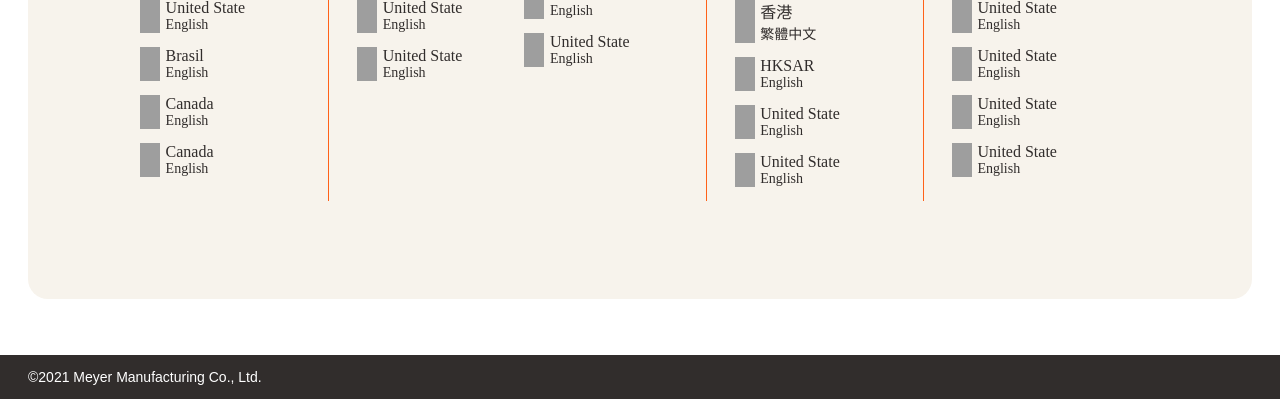
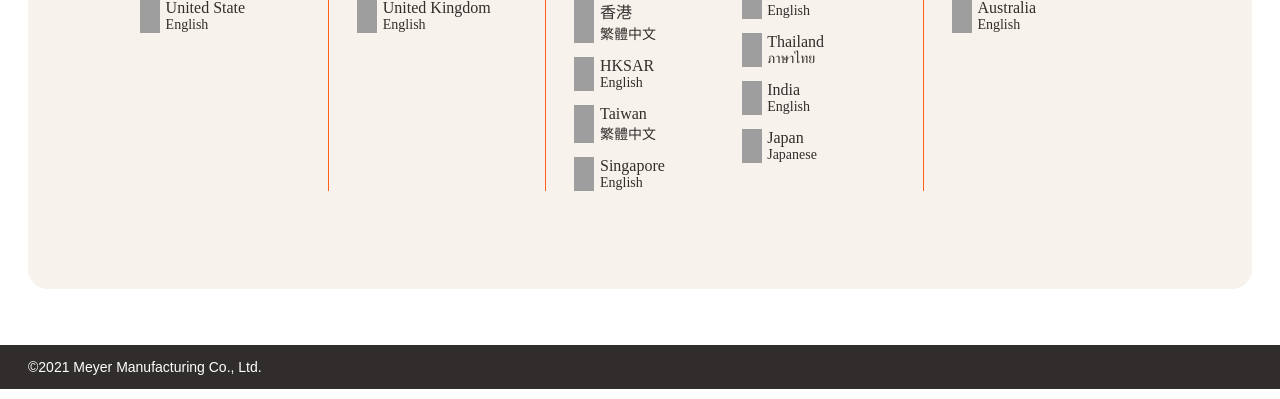
Before and after one commit to chicworkshop/demo, a plain HTML site: page index.html in a window 1280 px wide. Shown: the part 411-810 px from the top of the page. Drawn offline with nearby package versions, Linux system fonts and the light colour scheme; grey boxes are pictures that could not be loaded; a web font is replaced by a local one.

Commit message:
2021-07-01

```diff
--- a/css/style.css
+++ b/css/style.css
@@ -159,10 +159,10 @@ footer {
     max-width: none;
     margin: 0 ;
   }
-  .country-list .country.Europe {
+.country-list .country.Asia {
   	flex: 2;
   }
-  .country.Europe .list {
+  .country.Asia .list {
   	column-count: 2;
   	flex: 1;
   }
--- a/index.html
+++ b/index.html
@@ -28,35 +28,8 @@
                      <div class="list">
                         <div class="item">
                            <img src="https://cdn.shopify.com/s/files/1/0252/6029/4226/files/icn-location.svg?v=1625107937" />
-                           <a href="#">
+                           <a href="https://us.meyer.com/">
                               United State
-                              <div class="lang-sub">
-                                 English
-                              </div>
-                           </a>
-                        </div>
-                        <div class="item">
-                           <img src="https://cdn.shopify.com/s/files/1/0252/6029/4226/files/icn-location.svg?v=1625107937" />
-                           <a href="#">
-                              Brasil
-                              <div class="lang-sub">
-                                 English
-                              </div>
-                           </a>
-                        </div>
-                        <div class="item">
-                           <img src="https://cdn.shopify.com/s/files/1/0252/6029/4226/files/icn-location.svg?v=1625107937" />
-                           <a href="#">
-                              Canada
-                              <div class="lang-sub">
-                                 English
-                              </div>
-                           </a>
-                        </div>
-                        <div class="item">
-                           <img src="https://cdn.shopify.com/s/files/1/0252/6029/4226/files/icn-location.svg?v=1625107937" />
-                           <a href="#">
-                              Canada
                               <div class="lang-sub">
                                  English
                               </div>
@@ -69,35 +42,8 @@
                      <div class="list">
                         <div class="item">
                            <img src="https://cdn.shopify.com/s/files/1/0252/6029/4226/files/icn-location.svg?v=1625107937" />
-                           <a href="#">
-                              United State
-                              <div class="lang-sub">
-                                 English
-                              </div>
-                           </a>
-                        </div>
-                        <div class="item">
-                           <img src="https://cdn.shopify.com/s/files/1/0252/6029/4226/files/icn-location.svg?v=1625107937" />
-                           <a href="#">
-                              United State
-                              <div class="lang-sub">
-                                 English
-                              </div>
-                           </a>
-                        </div>
-                        <div class="item">
-                           <img src="https://cdn.shopify.com/s/files/1/0252/6029/4226/files/icn-location.svg?v=1625107937" />
-                           <a href="#">
-                              United State
-                              <div class="lang-sub">
-                                 English
-                              </div>
-                           </a>
-                        </div>
-                        <div class="item">
-                           <img src="https://cdn.shopify.com/s/files/1/0252/6029/4226/files/icn-location.svg?v=1625107937" />
-                           <a href="#">
-                              United State
+                           <a href="https://uk.meyer.com/">
+                              United Kingdom
                               <div class="lang-sub">
                                  English
                               </div>
@@ -110,7 +56,7 @@
                      <div class="list">
                         <div class="item">
                            <img src="https://cdn.shopify.com/s/files/1/0252/6029/4226/files/icn-location.svg?v=1625107937" />
-                           <a href="#">
+                           <a href="https://hk.meyer.com/zh-tw">
                               香港
                               <div class="lang-sub">
                                  繁體中文
@@ -119,7 +65,7 @@
                         </div>
                         <div class="item">
                            <img src="https://cdn.shopify.com/s/files/1/0252/6029/4226/files/icn-location.svg?v=1625107937" />
-                           <a href="#">
+                           <a href="https://hk.meyer.com/">
                               HKSAR
                               <div class="lang-sub">
                                  English
@@ -128,8 +74,17 @@
                         </div>
                         <div class="item">
                            <img src="https://cdn.shopify.com/s/files/1/0252/6029/4226/files/icn-location.svg?v=1625107937" />
-                           <a href="#">
-                              United State
+                           <a href="https://tw.meyer.com/">
+                              Taiwan
+                              <div class="lang-sub">
+                                 繁體中文
+                              </div>
+                           </a>
+                        </div>
+                        <div class="item">
+                           <img src="https://cdn.shopify.com/s/files/1/0252/6029/4226/files/icn-location.svg?v=1625107937" />
+                           <a href="https://sg.meyer.com/">
+                              Singapore
                               <div class="lang-sub">
                                  English
                               </div>
@@ -137,10 +92,37 @@
                         </div>
                         <div class="item">
                            <img src="https://cdn.shopify.com/s/files/1/0252/6029/4226/files/icn-location.svg?v=1625107937" />
-                           <a href="#">
-                              United State
+                           <a href="https://th.meyer.com/">
+                              Thailand
                               <div class="lang-sub">
                                  English
+                              </div>
+                           </a>
+                        </div>
+                        <div class="item">
+                           <img src="https://cdn.shopify.com/s/files/1/0252/6029/4226/files/icn-location.svg?v=1625107937" />
+                           <a href="https://th.meyer.com/th">
+                              Thailand
+                              <div class="lang-sub">
+                                 ภาษาไทย
+                              </div>
+                           </a>
+                        </div>
+                        <div class="item">
+                           <img src="https://cdn.shopify.com/s/files/1/0252/6029/4226/files/icn-location.svg?v=1625107937" />
+                           <a href="https://in.meyer.com/">
+                              India
+                              <div class="lang-sub">
+                                 English
+                              </div>
+                           </a>
+                        </div>
+                        <div class="item">
+                           <img src="https://cdn.shopify.com/s/files/1/0252/6029/4226/files/icn-location.svg?v=1625107937" />
+                           <a href="https://jp.meyer.com/">
+                              Japan
+                              <div class="lang-sub">
+                                 Japanese
                               </div>
                            </a>
                         </div>
@@ -151,35 +133,8 @@
                      <div class="list">
                         <div class="item">
                            <img src="https://cdn.shopify.com/s/files/1/0252/6029/4226/files/icn-location.svg?v=1625107937" />
-                           <a href="#">
-                              United State
-                              <div class="lang-sub">
-                                 English
-                              </div>
-                           </a>
-                        </div>
-                        <div class="item">
-                           <img src="https://cdn.shopify.com/s/files/1/0252/6029/4226/files/icn-location.svg?v=1625107937" />
-                           <a href="#">
-                              United State
-                              <div class="lang-sub">
-                                 English
-                              </div>
-                           </a>
-                        </div>
-                        <div class="item">
-                           <img src="https://cdn.shopify.com/s/files/1/0252/6029/4226/files/icn-location.svg?v=1625107937" />
-                           <a href="#">
-                              United State
-                              <div class="lang-sub">
-                                 English
-                              </div>
-                           </a>
-                        </div>
-                        <div class="item">
-                           <img src="https://cdn.shopify.com/s/files/1/0252/6029/4226/files/icn-location.svg?v=1625107937" />
-                           <a href="#">
-                              United State
+                           <a href="https://au.meyer.com/">
+                              Australia
                               <div class="lang-sub">
                                  English
                               </div>
```
